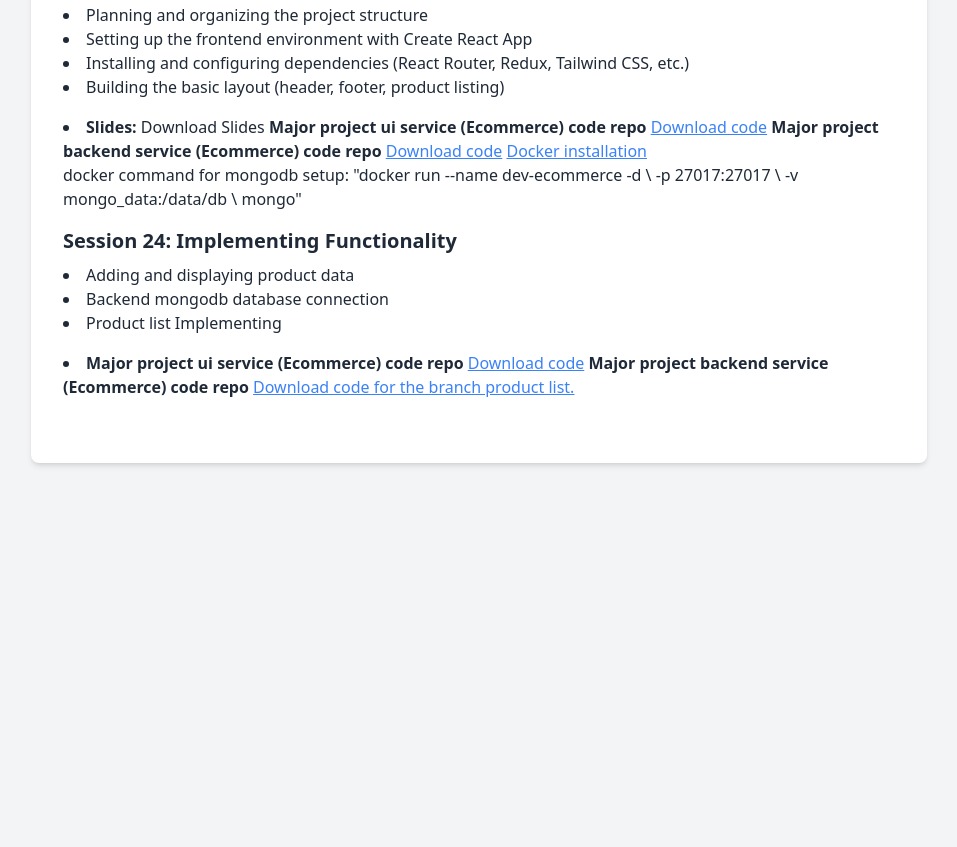
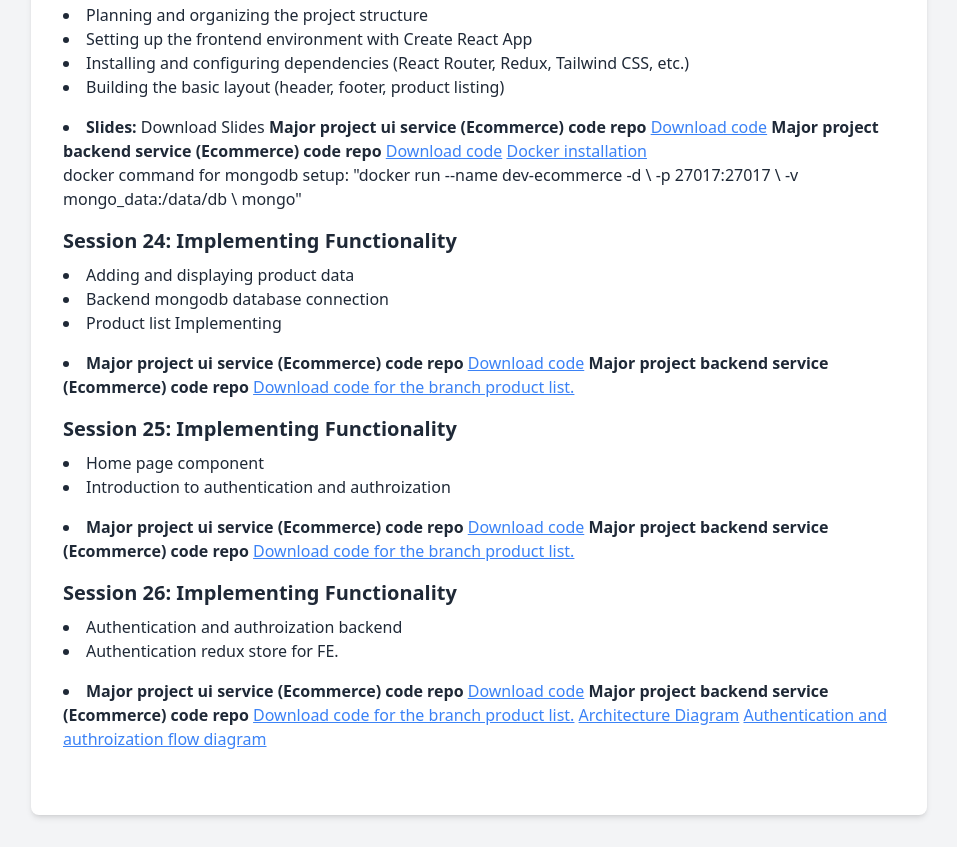
Before and after one commit to nahaktarun/gfg-fdrn-sessions.github.io, a plain HTML site: page index.html in a window 1280 px wide. Shown: the part 6245-7092 px from the top of the page, without its empty margins (161-1118 px from the left). Before the commit the page ends 6740 px from the top, so only its background shows below. Drawn offline with nearby package versions, Linux system fonts and the light colour scheme.

Commit message:
Added session 25 & 26

```diff
--- a/index.html
+++ b/index.html
@@ -838,6 +838,65 @@
 
         </li>
       </ul>
+      <h3 class="text-xl font-semibold mb-2">
+        Session 25: Implementing Functionality
+      </h3>
+      <ul class="list-disc list-inside mb-4">
+        <ol class="list-disc list-inside mb-4">
+          <li>Home page component</li>
+          <li>Introduction to authentication and authroization</li>
+        </ol>
+        <li>
+
+          <strong>Major project ui service (Ecommerce) code repo</strong>
+          <a
+            href="https://github.com/nahaktarun/ecommerce-website"
+            class="text-blue-500 underline"
+            >Download code</a
+          >
+          <strong>Major project backend service (Ecommerce) code repo</strong>
+          <a
+            href="https://github.com/nahaktarun/ecommerce-service"
+            class="text-blue-500 underline"
+            >Download code for the branch product list.</a
+          >
+
+        </li>
+      </ul>
+      <h3 class="text-xl font-semibold mb-2">
+        Session 26: Implementing Functionality
+      </h3>
+      <ul class="list-disc list-inside mb-4">
+        <ol class="list-disc list-inside mb-4">
+          <li>Authentication and authroization backend</li>
+          <li>Authentication redux store for FE.</li>
+        </ol>
+        <li>
+
+          <strong>Major project ui service (Ecommerce) code repo</strong>
+          <a
+            href="https://github.com/nahaktarun/ecommerce-website/commit/1cebf5d2350366e471954531ddc892a02bb22c32"
+            class="text-blue-500 underline"
+            >Download code</a
+          >
+          <strong>Major project backend service (Ecommerce) code repo</strong>
+          <a
+            href="https://github.com/nahaktarun/ecommerce-service/tree/feat-db-connection"
+            class="text-blue-500 underline"
+            >Download code for the branch product list.</a
+          >
+          <a
+            href="https://drive.google.com/file/d/1vXWwWO1LnOYaHk70HDFuptfgP71iMMJi/view?usp=sharing"
+            class="text-blue-500 underline"
+            >Architecture Diagram</a
+          >
+          <a
+            href="https://drive.google.com/file/d/1IDmKcl9rVB9rP412d5-aX8feX_2HrUNE/view?usp=sharing"
+            class="text-blue-500 underline"
+            >Authentication and authroization flow diagram</a
+          >
+        </li>
+      </ul>
     </div>
     </section>
   </body>
```
